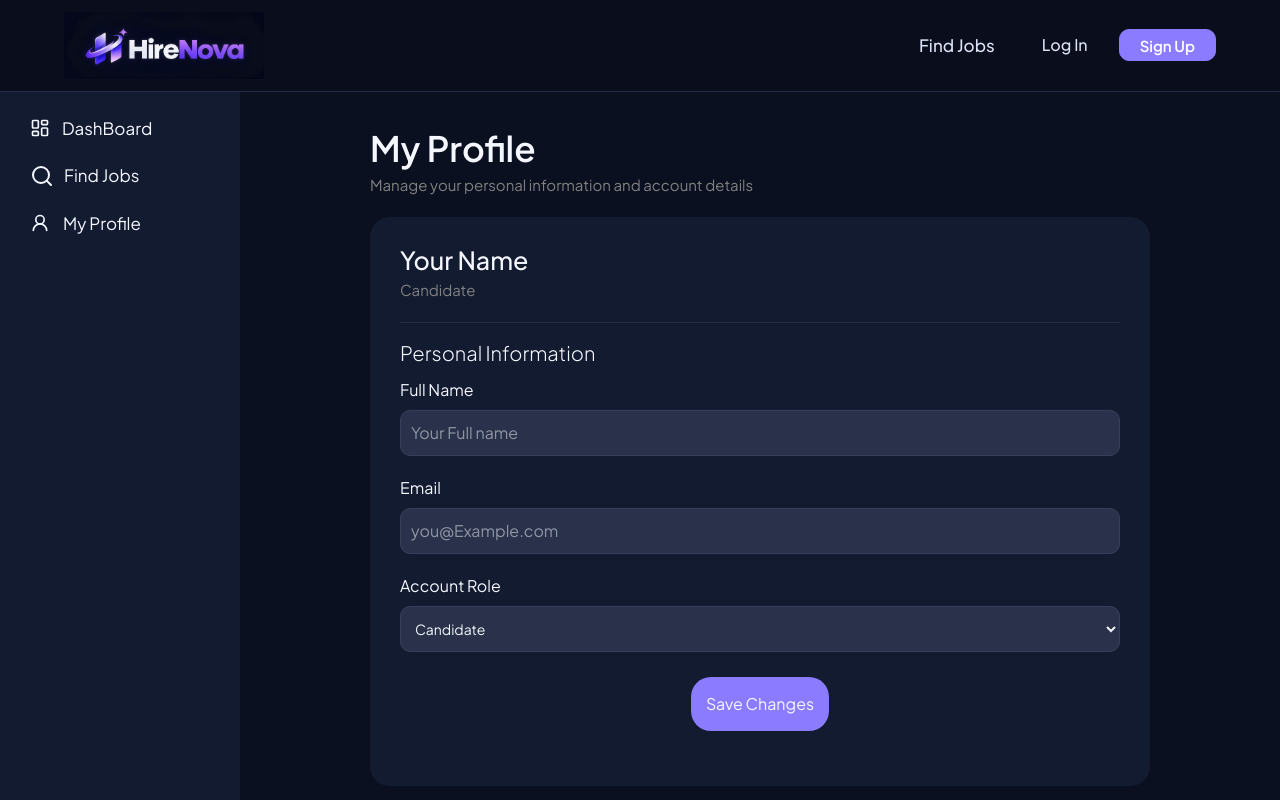
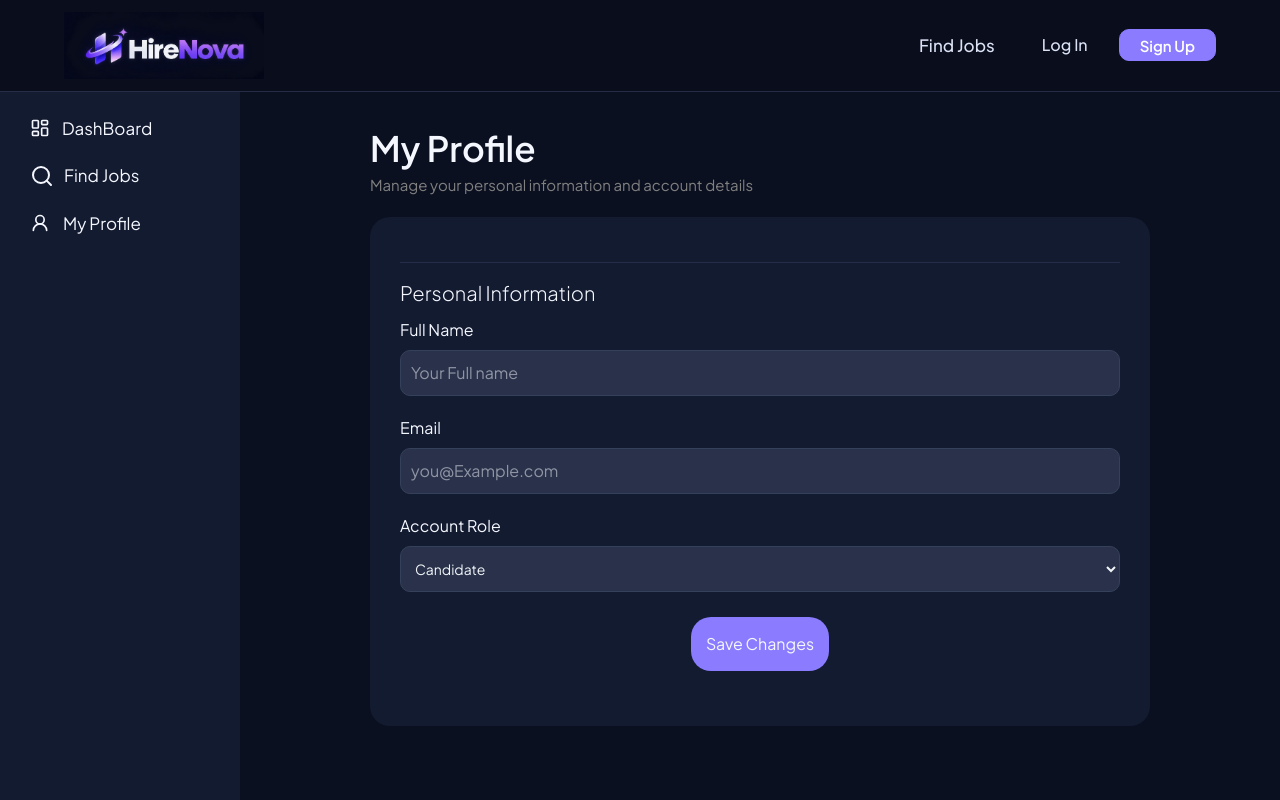
Before and after one commit to Yadnesh2026/HireHub, a Next.js app in the folder frontend/: page /my-profile in a window 1280 px wide. Shown: the top 800 px of the page. Built offline with nearby package versions, Linux system fonts and the light colour scheme; no server answers; sample sign-in values are in the browser's storage.

Commit message:
Data Added in form

```diff
--- a/frontend/app/my-profile/page.tsx
+++ b/frontend/app/my-profile/page.tsx
@@ -32,12 +32,17 @@ export default function MyProfile(){
 
             const data =await response.json()
 
-
             if(!response.ok){
                 throw new Error(data.message || "Something went wrong")
             }
 
-            console.log(data.user)
+            //Added the fetch data in user(usestate)
+            setUser({
+                name:data.user.name,
+                email:data.user.email,
+                role:data.user.role
+            })
+
 
             }catch(err){
                 console.log(err)
@@ -85,8 +90,8 @@ export default function MyProfile(){
                 <div className={styles.profileForm}>
 
                     <div className={styles.topSide}>
-                        <h2>Your Name</h2>
-                        <p>Candidate</p>
+                        <h2>{user.name}</h2>
+                        <p>{user.role}</p>
                     </div>
 
                     <div className={styles.formSide}>
@@ -108,7 +113,8 @@ export default function MyProfile(){
 
                             <div className={styles.role}>
                                 <label>Account Role</label>
-                                 <select name="role"id="role" >
+                                 <select name="role"id="role" value={user.role}
+                                 onChange={(e)=>setUser({...user, role:e.target.value})}>
                                     <option value="candidate">Candidate</option>
                                     <option value="recruiter">Recruiter</option>
                                 </select>
```
